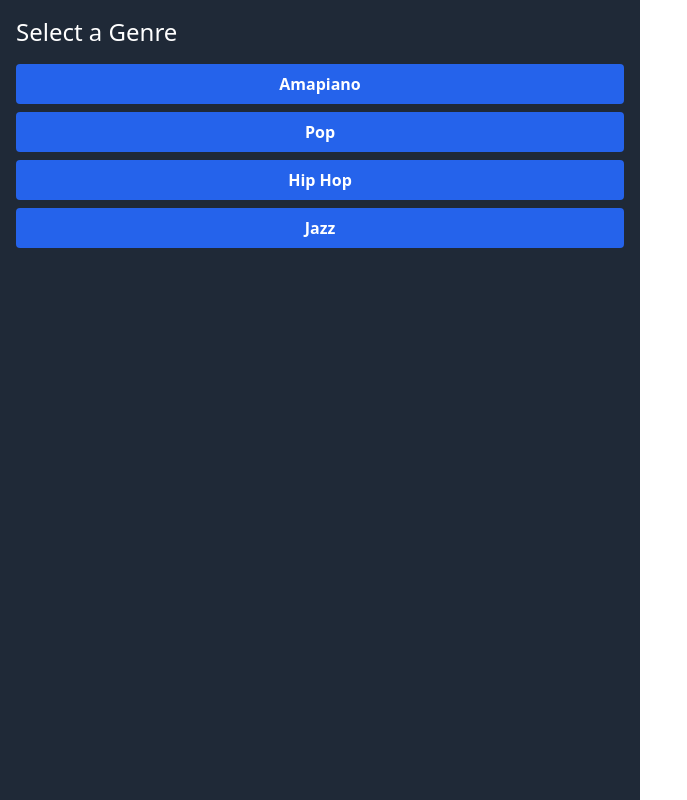
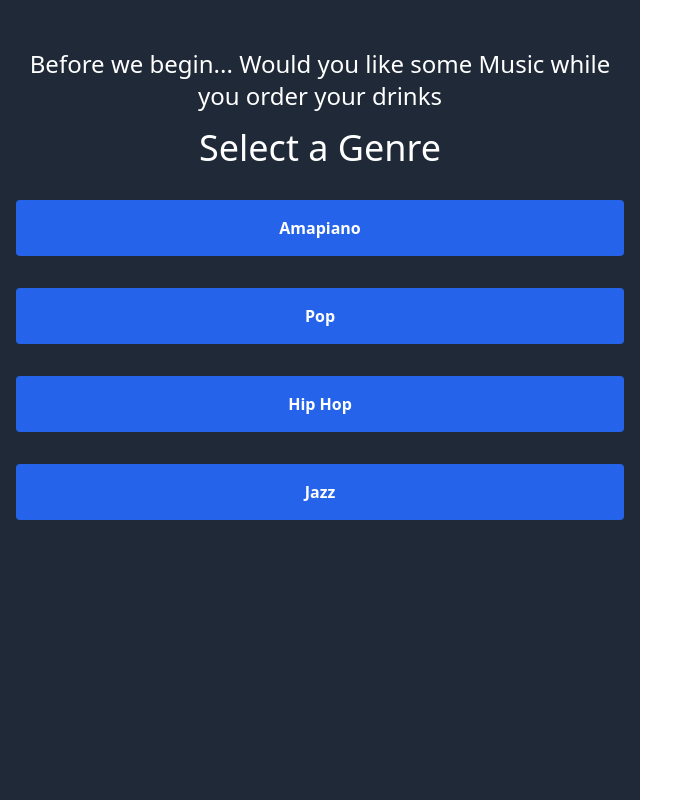
Before and after one commit to williammabotjaapps/open-bar, a Vue app: page /music in a window 1280 px wide. Shown: the whole page, without its empty margins (0-687 px from the left). Built offline with nearby package versions, Linux system fonts and the light colour scheme.

Commit message:
Music Selector, y, x, padding, image

```diff
--- a/src/components/MusicSelector.vue
+++ b/src/components/MusicSelector.vue
@@ -11,13 +11,14 @@ const selectGenre = (genre) => {
 <template>
   <div class="flex h-screen">
     <div class="w-1/2 bg-gray-800 p-4">
-      <h2 class="text-white text-2xl mb-4">Select a Genre</h2>
-      <div class="flex flex-col space-y-2">
+      <h3 class="text-white text-2xl mb-4 mt-8 text-center">Before we begin... Would you like some Music while you order your drinks</h3>
+      <h2 class="text-white text-4xl mb-8 text-center">Select a Genre</h2>
+      <div class="flex flex-col space-y-8">
         <button
           v-for="genre in genres"
           :key="genre"
           @click="selectGenre(genre)"
-          class="bg-blue-600 hover:bg-blue-700 text-white font-bold py-2 px-4 rounded"
+          class="bg-blue-600 hover:bg-blue-700 text-white font-bold py-4 px-8 rounded"
         >
           {{ genre }}
         </button>
@@ -26,6 +27,10 @@ const selectGenre = (genre) => {
   </div>
 </template>
 
-<style scoped>
-
+<style>
+.background-image {
+  background-image: url('../assets/images/drinksWelcome.jpg');
+  background-size: cover;
+  background-position: center;
+}
 </style>
```
